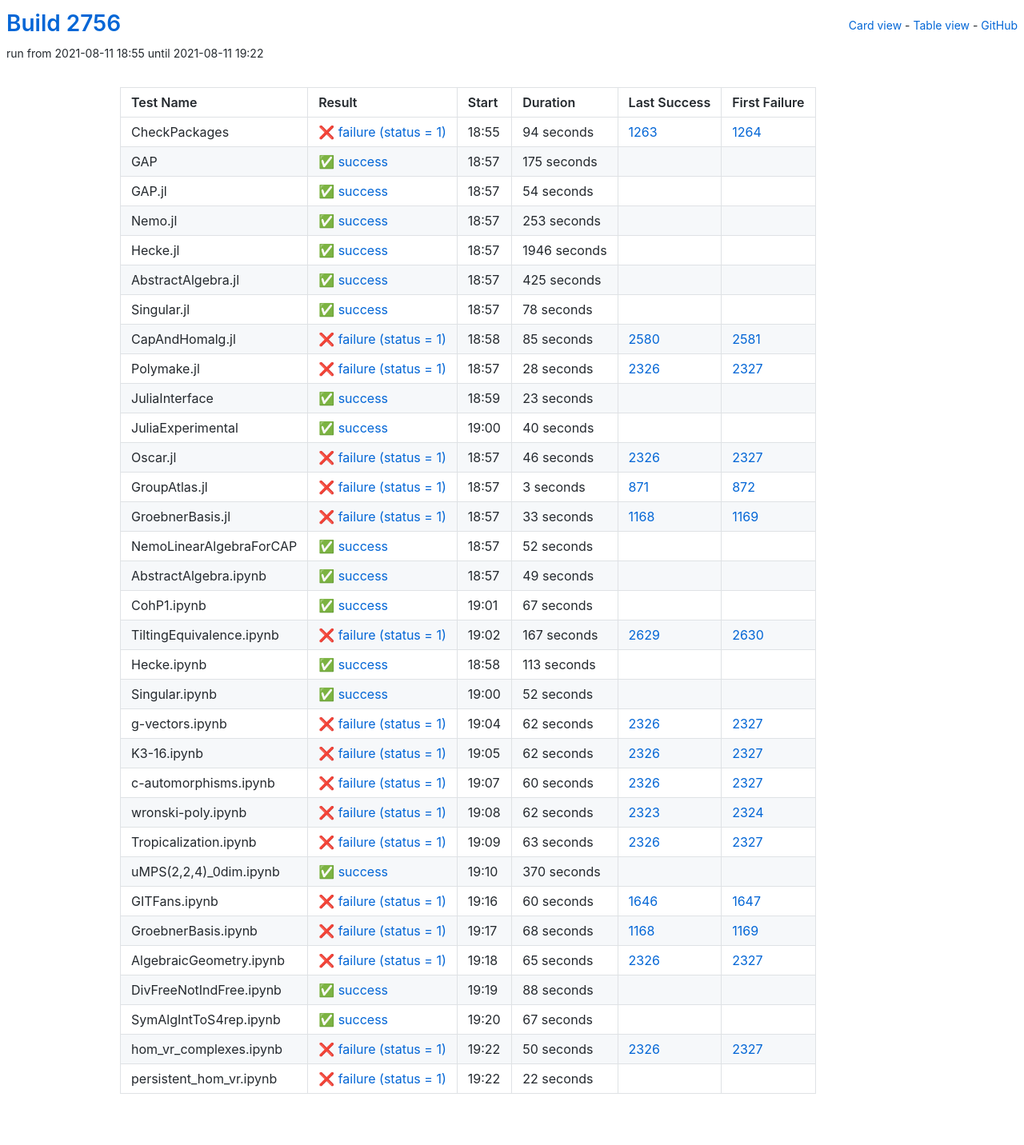
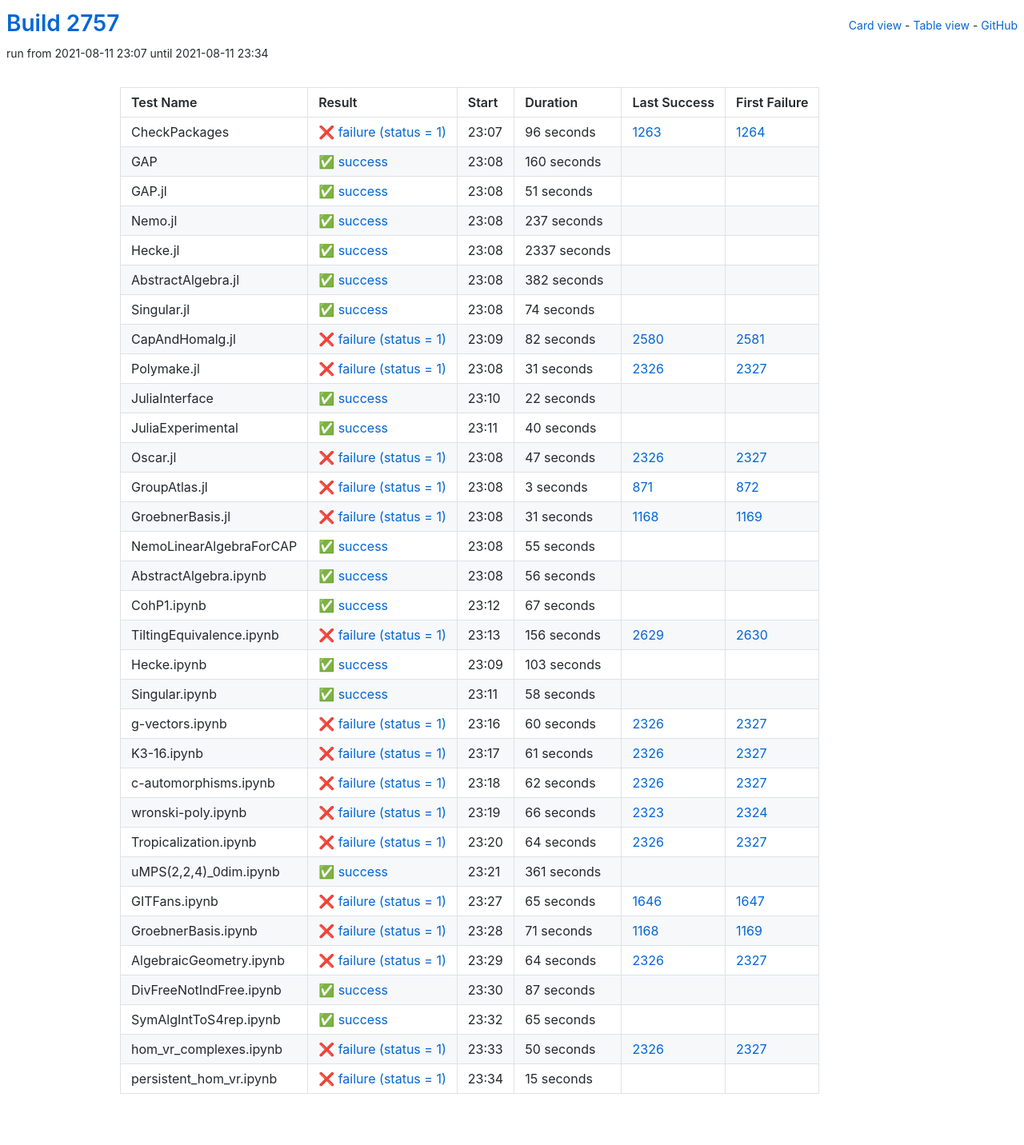
Before and after one commit to oscar-system/oscar-ci-status-stable, a Jekyll site: the page built from table.html, in a window 1280 px wide. Shown: the whole page at 80% size. Built offline with Jekyll 4.4.1, drawn with Linux system fonts in a browser that asks for light colours.

Commit message:
Build #2757

```diff
--- a/_data/ci.yml
+++ b/_data/ci.yml
@@ -1,6 +1,6 @@
 ---
-build: 2756
-build_url: https://oscarci.mathematik.uni-kl.de/job/oscar-stable/2756/
+build: 2757
+build_url: https://oscarci.mathematik.uni-kl.de/job/oscar-stable/2757/
 job: oscar-stable
 organization: oscar-system
 repo: oscar-ci-status-stable
@@ -8,128 +8,128 @@ repourl: https://github.com/oscar-system/oscar-ci-status-stable
 tests:
 - name: CheckPackages
   id: checkpackages
-  log: https://oscarci.mathematik.uni-kl.de/job/oscar-stable/2756/artifact/logs/build-2756/CheckPackages.log
-  start: 2021-08-11 18:55
+  log: https://oscarci.mathematik.uni-kl.de/job/oscar-stable/2757/artifact/logs/build-2757/CheckPackages.log
+  start: 2021-08-11 23:07
   success: false
   exitcode: 1
   status: failure
-  duration: 94
+  duration: 96
   last_success: 1263
   last_success_url: https://oscarci.mathematik.uni-kl.de/job/oscar-stable/1263/
   first_failure: 1264
   first_failure_url: https://oscarci.mathematik.uni-kl.de/job/oscar-stable/1264/
 - name: GAP
   id: gap
-  log: https://oscarci.mathematik.uni-kl.de/job/oscar-stable/2756/artifact/logs/build-2756/GAP.log
-  start: 2021-08-11 18:57
+  log: https://oscarci.mathematik.uni-kl.de/job/oscar-stable/2757/artifact/logs/build-2757/GAP.log
+  start: 2021-08-11 23:08
   success: true
   exitcode: 0
   status: success
-  duration: 175
+  duration: 160
   last_success: false
   last_success_url:
   first_failure: false
   first_failure_url:
 - name: GAP.jl
   id: gap-jl
-  log: https://oscarci.mathematik.uni-kl.de/job/oscar-stable/2756/artifact/logs/build-2756/GAP.jl.log
-  start: 2021-08-11 18:57
+  log: https://oscarci.mathematik.uni-kl.de/job/oscar-stable/2757/artifact/logs/build-2757/GAP.jl.log
+  start: 2021-08-11 23:08
   success: true
   exitcode: 0
   status: success
-  duration: 54
+  duration: 51
   last_success: false
   last_success_url:
   first_failure: false
   first_failure_url:
 - name: Nemo.jl
   id: nemo-jl
-  log: https://oscarci.mathematik.uni-kl.de/job/oscar-stable/2756/artifact/logs/build-2756/Nemo.jl.log
-  start: 2021-08-11 18:57
+  log: https://oscarci.mathematik.uni-kl.de/job/oscar-stable/2757/artifact/logs/build-2757/Nemo.jl.log
+  start: 2021-08-11 23:08
   success: true
   exitcode: 0
   status: success
-  duration: 253
+  duration: 237
   last_success: false
   last_success_url:
   first_failure: false
   first_failure_url:
 - name: Hecke.jl
   id: hecke-jl
-  log: https://oscarci.mathematik.uni-kl.de/job/oscar-stable/2756/artifact/logs/build-2756/Hecke.jl.log
-  start: 2021-08-11 18:57
+  log: https://oscarci.mathematik.uni-kl.de/job/oscar-stable/2757/artifact/logs/build-2757/Hecke.jl.log
+  start: 2021-08-11 23:08
   success: true
   exitcode: 0
   status: success
-  duration: 1946
+  duration: 2337
   last_success: false
   last_success_url:
   first_failure: false
   first_failure_url:
 - name: AbstractAlgebra.jl
   id: abstractalgebra-jl
-  log: https://oscarci.mathematik.uni-kl.de/job/oscar-stable/2756/artifact/logs/build-2756/AbstractAlgebra.jl.log
-  start: 2021-08-11 18:57
+  log: https://oscarci.mathematik.uni-kl.de/job/oscar-stable/2757/artifact/logs/build-2757/AbstractAlgebra.jl.log
+  start: 2021-08-11 23:08
   success: true
   exitcode: 0
   status: success
-  duration: 425
+  duration: 382
   last_success: false
   last_success_url:
   first_failure: false
   first_failure_url:
 - name: Singular.jl
   id: singular-jl
-  log: https://oscarci.mathematik.uni-kl.de/job/oscar-stable/2756/artifact/logs/build-2756/Singular.jl.log
-  start: 2021-08-11 18:57
+  log: https://oscarci.mathematik.uni-kl.de/job/oscar-stable/2757/artifact/logs/build-2757/Singular.jl.log
+  start: 2021-08-11 23:08
   success: true
   exitcode: 0
   status: success
-  duration: 78
+  duration: 74
   last_success: false
   last_success_url:
   first_failure: false
   first_failure_url:
 - name: CapAndHomalg.jl
   id: capandhomalg-jl
-  log: https://oscarci.mathematik.uni-kl.de/job/oscar-stable/2756/artifact/logs/build-2756/CapAndHomalg.jl.log
-  start: 2021-08-11 18:58
+  log: https://oscarci.mathematik.uni-kl.de/job/oscar-stable/2757/artifact/logs/build-2757/CapAndHomalg.jl.log
+  start: 2021-08-11 23:09
   success: false
   exitcode: 1
   status: failure
-  duration: 85
+  duration: 82
   last_success: 2580
   last_success_url: https://oscarci.mathematik.uni-kl.de/job/oscar-stable/2580/
   first_failure: 2581
   first_failure_url: https://oscarci.mathematik.uni-kl.de/job/oscar-stable/2581/
 - name: Polymake.jl
   id: polymake-jl
-  log: https://oscarci.mathematik.uni-kl.de/job/oscar-stable/2756/artifact/logs/build-2756/Polymake.jl.log
-  start: 2021-08-11 18:57
+  log: https://oscarci.mathematik.uni-kl.de/job/oscar-stable/2757/artifact/logs/build-2757/Polymake.jl.log
+  start: 2021-08-11 23:08
   success: false
   exitcode: 1
   status: failure
-  duration: 28
+  duration: 31
   last_success: 2326
   last_success_url: https://oscarci.mathematik.uni-kl.de/job/oscar-stable/2326/
   first_failure: 2327
   first_failure_url: https://oscarci.mathematik.uni-kl.de/job/oscar-stable/2327/
 - name: JuliaInterface
   id: juliainterface
-  log: https://oscarci.mathematik.uni-kl.de/job/oscar-stable/2756/artifact/logs/build-2756/JuliaInterface.log
-  start: 2021-08-11 18:59
+  log: https://oscarci.mathematik.uni-kl.de/job/oscar-stable/2757/artifact/logs/build-2757/JuliaInterface.log
+  start: 2021-08-11 23:10
   success: true
   exitcode: 0
   status: success
-  duration: 23
+  duration: 22
   last_success: false
   last_success_url:
   first_failure: false
   first_failure_url:
 - name: JuliaExperimental
   id: juliaexperimental
-  log: https://oscarci.mathematik.uni-kl.de/job/oscar-stable/2756/artifact/logs/build-2756/JuliaExperimental.log
-  start: 2021-08-11 19:00
+  log: https://oscarci.mathematik.uni-kl.de/job/oscar-stable/2757/artifact/logs/build-2757/JuliaExperimental.log
+  start: 2021-08-11 23:11
   success: true
   exitcode: 0
   status: success
@@ -140,20 +140,20 @@ tests:
   first_failure_url:
 - name: Oscar.jl
   id: oscar-jl
-  log: https://oscarci.mathematik.uni-kl.de/job/oscar-stable/2756/artifact/logs/build-2756/Oscar.jl.log
-  start: 2021-08-11 18:57
+  log: https://oscarci.mathematik.uni-kl.de/job/oscar-stable/2757/artifact/logs/build-2757/Oscar.jl.log
+  start: 2021-08-11 23:08
   success: false
   exitcode: 1
   status: failure
-  duration: 46
+  duration: 47
   last_success: 2326
   last_success_url: https://oscarci.mathematik.uni-kl.de/job/oscar-stable/2326/
   first_failure: 2327
   first_failure_url: https://oscarci.mathematik.uni-kl.de/job/oscar-stable/2327/
 - name: GroupAtlas.jl
   id: groupatlas-jl
-  log: https://oscarci.mathematik.uni-kl.de/job/oscar-stable/2756/artifact/logs/build-2756/GroupAtlas.jl.log
-  start: 2021-08-11 18:57
+  log: https://oscarci.mathematik.uni-kl.de/job/oscar-stable/2757/artifact/logs/build-2757/GroupAtlas.jl.log
+  start: 2021-08-11 23:08
   success: false
   exitcode: 1
   status: failure
@@ -164,44 +164,44 @@ tests:
   first_failure_url: https://oscarci.mathematik.uni-kl.de/job/oscar-stable/872/
 - name: GroebnerBasis.jl
   id: groebnerbasis-jl
-  log: https://oscarci.mathematik.uni-kl.de/job/oscar-stable/2756/artifact/logs/build-2756/GroebnerBasis.jl.log
-  start: 2021-08-11 18:57
+  log: https://oscarci.mathematik.uni-kl.de/job/oscar-stable/2757/artifact/logs/build-2757/GroebnerBasis.jl.log
+  start: 2021-08-11 23:08
   success: false
   exitcode: 1
   status: failure
-  duration: 33
+  duration: 31
   last_success: 1168
   last_success_url: https://oscarci.mathematik.uni-kl.de/job/oscar-stable/1168/
   first_failure: 1169
   first_failure_url: https://oscarci.mathematik.uni-kl.de/job/oscar-stable/1169/
 - name: NemoLinearAlgebraForCAP
   id: nemolinearalgebraforcap
-  log: https://oscarci.mathematik.uni-kl.de/job/oscar-stable/2756/artifact/logs/build-2756/NemoLinearAlgebraForCAP.log
-  start: 2021-08-11 18:57
+  log: https://oscarci.mathematik.uni-kl.de/job/oscar-stable/2757/artifact/logs/build-2757/NemoLinearAlgebraForCAP.log
+  start: 2021-08-11 23:08
   success: true
   exitcode: 0
   status: success
-  duration: 52
+  duration: 55
   last_success: false
   last_success_url:
   first_failure: false
   first_failure_url:
 - name: AbstractAlgebra.ipynb
   id: abstractalgebra-ipynb
-  log: https://oscarci.mathematik.uni-kl.de/job/oscar-stable/2756/artifact/logs/build-2756/AbstractAlgebra.ipynb.log
-  start: 2021-08-11 18:57
+  log: https://oscarci.mathematik.uni-kl.de/job/oscar-stable/2757/artifact/logs/build-2757/AbstractAlgebra.ipynb.log
+  start: 2021-08-11 23:08
   success: true
   exitcode: 0
   status: success
-  duration: 49
+  duration: 56
   last_success: false
   last_success_url:
   first_failure: false
   first_failure_url:
 - name: CohP1.ipynb
   id: cohp1-ipynb
-  log: https://oscarci.mathematik.uni-kl.de/job/oscar-stable/2756/artifact/logs/build-2756/CohP1.ipynb.log
-  start: 2021-08-11 19:01
+  log: https://oscarci.mathematik.uni-kl.de/job/oscar-stable/2757/artifact/logs/build-2757/CohP1.ipynb.log
+  start: 2021-08-11 23:12
   success: true
   exitcode: 0
   status: success
@@ -212,44 +212,68 @@ tests:
   first_failure_url:
 - name: TiltingEquivalence.ipynb
   id: tiltingequivalence-ipynb
-  log: https://oscarci.mathematik.uni-kl.de/job/oscar-stable/2756/artifact/logs/build-2756/TiltingEquivalence.ipynb.log
-  start: 2021-08-11 19:02
+  log: https://oscarci.mathematik.uni-kl.de/job/oscar-stable/2757/artifact/logs/build-2757/TiltingEquivalence.ipynb.log
+  start: 2021-08-11 23:13
   success: false
   exitcode: 1
   status: failure
-  duration: 167
+  duration: 156
   last_success: 2629
   last_success_url: https://oscarci.mathematik.uni-kl.de/job/oscar-stable/2629/
   first_failure: 2630
   first_failure_url: https://oscarci.mathematik.uni-kl.de/job/oscar-stable/2630/
 - name: Hecke.ipynb
   id: hecke-ipynb
-  log: https://oscarci.mathematik.uni-kl.de/job/oscar-stable/2756/artifact/logs/build-2756/Hecke.ipynb.log
-  start: 2021-08-11 18:58
+  log: https://oscarci.mathematik.uni-kl.de/job/oscar-stable/2757/artifact/logs/build-2757/Hecke.ipynb.log
+  start: 2021-08-11 23:09
   success: true
   exitcode: 0
   status: success
-  duration: 113
+  duration: 103
   last_success: false
   last_success_url:
   first_failure: false
   first_failure_url:
 - name: Singular.ipynb
   id: singular-ipynb
-  log: https://oscarci.mathematik.uni-kl.de/job/oscar-stable/2756/artifact/logs/build-2756/Singular.ipynb.log
-  start: 2021-08-11 19:00
+  log: https://oscarci.mathematik.uni-kl.de/job/oscar-stable/2757/artifact/logs/build-2757/Singular.ipynb.log
+  start: 2021-08-11 23:11
   success: true
   exitcode: 0
   status: success
-  duration: 52
+  duration: 58
   last_success: false
   last_success_url:
   first_failure: false
   first_failure_url:
 - name: g-vectors.ipynb
   id: g-vectors-ipynb
-  log: https://oscarci.mathematik.uni-kl.de/job/oscar-stable/2756/artifact/logs/build-2756/g-vectors.ipynb.log
-  start: 2021-08-11 19:04
+  log: https://oscarci.mathematik.uni-kl.de/job/oscar-stable/2757/artifact/logs/build-2757/g-vectors.ipynb.log
+  start: 2021-08-11 23:16
+  success: false
+  exitcode: 1
+  status: failure
+  duration: 60
+  last_success: 2326
+  last_success_url: https://oscarci.mathematik.uni-kl.de/job/oscar-stable/2326/
+  first_failure: 2327
+  first_failure_url: https://oscarci.mathematik.uni-kl.de/job/oscar-stable/2327/
+- name: K3-16.ipynb
+  id: k3-16-ipynb
+  log: https://oscarci.mathematik.uni-kl.de/job/oscar-stable/2757/artifact/logs/build-2757/K3-16.ipynb.log
+  start: 2021-08-11 23:17
+  success: false
+  exitcode: 1
+  status: failure
+  duration: 61
+  last_success: 2326
+  last_success_url: https://oscarci.mathematik.uni-kl.de/job/oscar-stable/2326/
+  first_failure: 2327
+  first_failure_url: https://oscarci.mathematik.uni-kl.de/job/oscar-stable/2327/
+- name: c-automorphisms.ipynb
+  id: c-automorphisms-ipynb
+  log: https://oscarci.mathematik.uni-kl.de/job/oscar-stable/2757/artifact/logs/build-2757/c-automorphisms.ipynb.log
+  start: 2021-08-11 23:18
   success: false
   exitcode: 1
   status: failure
@@ -258,130 +282,106 @@ tests:
   last_success_url: https://oscarci.mathematik.uni-kl.de/job/oscar-stable/2326/
   first_failure: 2327
   first_failure_url: https://oscarci.mathematik.uni-kl.de/job/oscar-stable/2327/
-- name: K3-16.ipynb
-  id: k3-16-ipynb
-  log: https://oscarci.mathematik.uni-kl.de/job/oscar-stable/2756/artifact/logs/build-2756/K3-16.ipynb.log
-  start: 2021-08-11 19:05
+- name: wronski-poly.ipynb
+  id: wronski-poly-ipynb
+  log: https://oscarci.mathematik.uni-kl.de/job/oscar-stable/2757/artifact/logs/build-2757/wronski-poly.ipynb.log
+  start: 2021-08-11 23:19
   success: false
   exitcode: 1
   status: failure
-  duration: 62
-  last_success: 2326
-  last_success_url: https://oscarci.mathematik.uni-kl.de/job/oscar-stable/2326/
-  first_failure: 2327
-  first_failure_url: https://oscarci.mathematik.uni-kl.de/job/oscar-stable/2327/
-- name: c-automorphisms.ipynb
-  id: c-automorphisms-ipynb
-  log: https://oscarci.mathematik.uni-kl.de/job/oscar-stable/2756/artifact/logs/build-2756/c-automorphisms.ipynb.log
-  start: 2021-08-11 19:07
-  success: false
-  exitcode: 1
-  status: failure
-  duration: 60
-  last_success: 2326
-  last_success_url: https://oscarci.mathematik.uni-kl.de/job/oscar-stable/2326/
-  first_failure: 2327
-  first_failure_url: https://oscarci.mathematik.uni-kl.de/job/oscar-stable/2327/
-- name: wronski-poly.ipynb
-  id: wronski-poly-ipynb
-  log: https://oscarci.mathematik.uni-kl.de/job/oscar-stable/2756/artifact/logs/build-2756/wronski-poly.ipynb.log
-  start: 2021-08-11 19:08
-  success: false
-  exitcode: 1
-  status: failure
-  duration: 62
+  duration: 66
   last_success: 2323
   last_success_url: https://oscarci.mathematik.uni-kl.de/job/oscar-stable/2323/
   first_failure: 2324
   first_failure_url: https://oscarci.mathematik.uni-kl.de/job/oscar-stable/2324/
 - name: Tropicalization.ipynb
   id: tropicalization-ipynb
-  log: https://oscarci.mathematik.uni-kl.de/job/oscar-stable/2756/artifact/logs/build-2756/Tropicalization.ipynb.log
-  start: 2021-08-11 19:09
+  log: https://oscarci.mathematik.uni-kl.de/job/oscar-stable/2757/artifact/logs/build-2757/Tropicalization.ipynb.log
+  start: 2021-08-11 23:20
   success: false
   exitcode: 1
   status: failure
-  duration: 63
+  duration: 64
   last_success: 2326
   last_success_url: https://oscarci.mathematik.uni-kl.de/job/oscar-stable/2326/
   first_failure: 2327
   first_failure_url: https://oscarci.mathematik.uni-kl.de/job/oscar-stable/2327/
 - name: uMPS(2,2,4)_0dim.ipynb
   id: umps-2-2-4-0dim-ipynb
-  log: https://oscarci.mathematik.uni-kl.de/job/oscar-stable/2756/artifact/logs/build-2756/uMPS-2-2-4-_0dim.ipynb.log
-  start: 2021-08-11 19:10
+  log: https://oscarci.mathematik.uni-kl.de/job/oscar-stable/2757/artifact/logs/build-2757/uMPS-2-2-4-_0dim.ipynb.log
+  start: 2021-08-11 23:21
   success: true
   exitcode: 0
   status: success
-  duration: 370
+  duration: 361
   last_success: false
   last_success_url:
   first_failure: false
   first_failure_url:
 - name: GITFans.ipynb
   id: gitfans-ipynb
-  log: https://oscarci.mathematik.uni-kl.de/job/oscar-stable/2756/artifact/logs/build-2756/GITFans.ipynb.log
-  start: 2021-08-11 19:16
+  log: https://oscarci.mathematik.uni-kl.de/job/oscar-stable/2757/artifact/logs/build-2757/GITFans.ipynb.log
+  start: 2021-08-11 23:27
   success: false
   exitcode: 1
   status: failure
-  duration: 60
+  duration: 65
   last_success: 1646
   last_success_url: https://oscarci.mathematik.uni-kl.de/job/oscar-stable/1646/
   first_failure: 1647
   first_failure_url: https://oscarci.mathematik.uni-kl.de/job/oscar-stable/1647/
 - name: GroebnerBasis.ipynb
   id: groebnerbasis-ipynb
-  log: https://oscarci.mathematik.uni-kl.de/job/oscar-stable/2756/artifact/logs/build-2756/GroebnerBasis.ipynb.log
-  start: 2021-08-11 19:17
+  log: https://oscarci.mathematik.uni-kl.de/job/oscar-stable/2757/artifact/logs/build-2757/GroebnerBasis.ipynb.log
+  start: 2021-08-11 23:28
   success: false
   exitcode: 1
   status: failure
-  duration: 68
+  duration: 71
   last_success: 1168
   last_success_url: https://oscarci.mathematik.uni-kl.de/job/oscar-stable/1168/
   first_failure: 1169
   first_failure_url: https://oscarci.mathematik.uni-kl.de/job/oscar-stable/1169/
 - name: AlgebraicGeometry.ipynb
   id: algebraicgeometry-ipynb
-  log: https://oscarci.mathematik.uni-kl.de/job/oscar-stable/2756/artifact/logs/build-2756/AlgebraicGeometry.ipynb.log
-  start: 2021-08-11 19:18
+  log: https://oscarci.mathematik.uni-kl.de/job/oscar-stable/2757/artifact/logs/build-2757/AlgebraicGeometry.ipynb.log
+  start: 2021-08-11 23:29
   success: false
   exitcode: 1
   status: failure
-  duration: 65
+  duration: 64
   last_success: 2326
   last_success_url: https://oscarci.mathematik.uni-kl.de/job/oscar-stable/2326/
   first_failure: 2327
   first_failure_url: https://oscarci.mathematik.uni-kl.de/job/oscar-stable/2327/
 - name: DivFreeNotIndFree.ipynb
   id: divfreenotindfree-ipynb
-  log: https://oscarci.mathematik.uni-kl.de/job/oscar-stable/2756/artifact/logs/build-2756/DivFreeNotIndFree.ipynb.log
-  start: 2021-08-11 19:19
+  log: https://oscarci.mathematik.uni-kl.de/job/oscar-stable/2757/artifact/logs/build-2757/DivFreeNotIndFree.ipynb.log
+  start: 2021-08-11 23:30
   success: true
   exitcode: 0
   status: success
-  duration: 88
+  duration: 87
   last_success: false
   last_success_url:
   first_failure: false
   first_failure_url:
 - name: SymAlgIntToS4rep.ipynb
   id: symalginttos4rep-ipynb
-  log: https://oscarci.mathematik.uni-kl.de/job/oscar-stable/2756/artifact/logs/build-2756/SymAlgIntToS4rep.ipynb.log
-  start: 2021-08-11 19:20
+  log: https://oscarci.mathematik.uni-kl.de/job/oscar-stable/2757/artifact/logs/build-2757/SymAlgIntToS4rep.ipynb.log
+  start: 2021-08-11 23:32
   success: true
   exitcode: 0
   status: success
-  duration: 67
+  duration: 65
   last_success: false
   last_success_url:
   first_failure: false
   first_failure_url:
 - name: hom_vr_complexes.ipynb
   id: hom-vr-complexes-ipynb
-  log: https://oscarci.mathematik.uni-kl.de/job/oscar-stable/2756/artifact/logs/build-2756/hom_vr_complexes.ipynb.log
-  start: 2021-08-11 19:22
+  log: https://oscarci.mathematik.uni-kl.de/job/oscar-stable/2757/artifact/logs/build-2757/hom_vr_complexes.ipynb.log
+  start: 2021-08-11 23:33
   success: false
   exitcode: 1
   status: failure
@@ -392,12 +392,12 @@ tests:
   first_failure_url: https://oscarci.mathematik.uni-kl.de/job/oscar-stable/2327/
 - name: persistent_hom_vr.ipynb
   id: persistent-hom-vr-ipynb
-  log: https://oscarci.mathematik.uni-kl.de/job/oscar-stable/2756/artifact/logs/build-2756/persistent_hom_vr.ipynb.log
-  start: 2021-08-11 19:22
+  log: https://oscarci.mathematik.uni-kl.de/job/oscar-stable/2757/artifact/logs/build-2757/persistent_hom_vr.ipynb.log
+  start: 2021-08-11 23:34
   success: false
   exitcode: 1
   status: failure
-  duration: 22
+  duration: 15
   last_success: false
   last_success_url:
   first_failure: false
```
Also changed, not shown: README.md.
